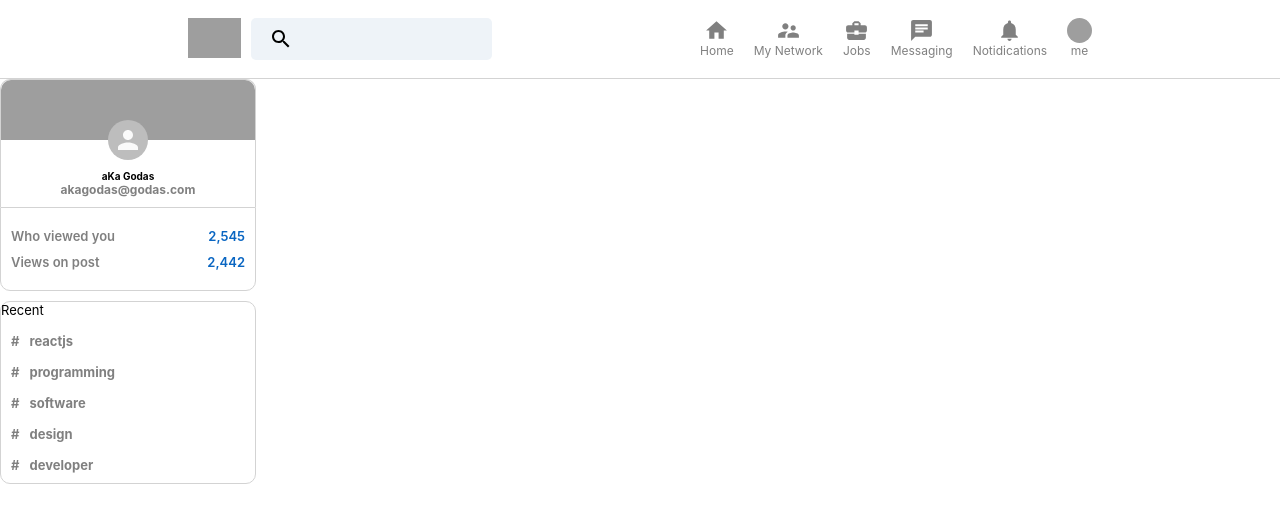
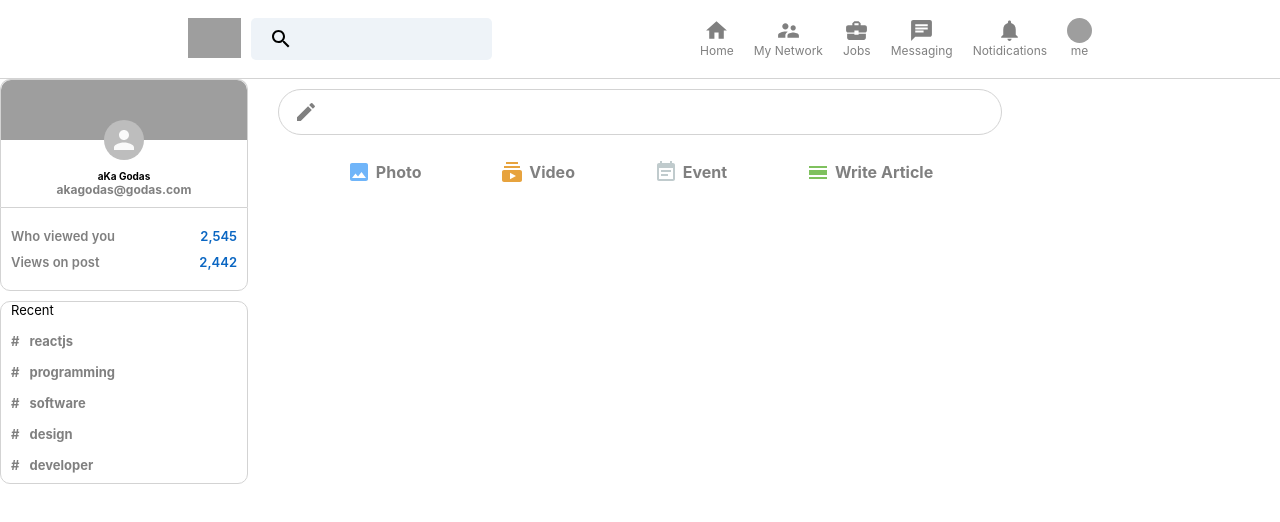
Before and after one commit to matad0rius/linkedin-clone, a React (Create React App) app: page / in a window 1280 px wide. Shown: the top 522 px of the page. Built offline with nearby package versions, Linux system fonts and the light colour scheme; grey boxes are pictures that could not be loaded.

Commit message:
add inputmedia to the feed

```diff
--- a/src/App.js
+++ b/src/App.js
@@ -1,6 +1,7 @@
 import './App.css';
 import Header from './Header';
 import Sidebar from './Sidebar';
+import Feed from './Feed';
 
 function App() {
   return (
@@ -10,7 +11,7 @@
       {/* App Body */}
       <div className="app__body">
         <Sidebar />
-        {/* Feed */}
+        <Feed />
         {/* Widget */}
       </div>
 
--- /dev/null
+++ b/src/Feed.css
@@ -0,0 +1,43 @@
+.feed {
+    flex: 0.6;
+    margin: 0 20px;
+}
+
+.feed__inputContainer {
+    background-color: white;
+    padding: 10px;
+    padding-bottom: 20px;
+    border-radius: 10px;
+    margin-bottom: 20px;
+}
+
+.feed__input {
+    border: 1px solid lightgray;
+    border-radius: 30px;
+    display: flex;
+    padding: 10px;
+    color: gray;
+    padding-left: 15px;
+}
+
+.feed__input > form {
+    display: flex;
+    width: 100%;
+}
+
+.feed__input > form > input {
+    border: none;
+    flex: 1;
+    margin-left: 10px;
+    outline-width: 0;
+    font-weight: 600;
+}
+
+.feed__input > form > button {
+    display: none;
+}
+
+.feed__inputOptions {
+    display: flex;
+    justify-content: space-evenly;
+}
--- /dev/null
+++ b/src/Feed.js
@@ -0,0 +1,37 @@
+import "./Feed.css";
+import CreateIcon from "@material-ui/icons/Create";
+import InputOption from "./InputOption";
+import ImageIcon from "@material-ui/icons/Image";
+import SubscriptionsIcon from "@material-ui/icons/Subscriptions";
+import EventNoteIcon from "@material-ui/icons/EventNote";
+import CalenderViewDayIcon from "@material-ui/icons/CalendarViewDay";
+
+function Feed() {
+  return (
+    <div className="feed">
+      <div className="feed__inputContainer">
+        <div className="feed__input">
+          <CreateIcon />
+          <form>
+            <input type="text" />
+            <button type="submit">Send</button>
+          </form>
+        </div>
+        <div className="feed__inputOptions">
+          {/* input options */}
+          <InputOption Icon={ImageIcon} title="Photo" color="#70B5F9" />
+          <InputOption Icon={SubscriptionsIcon} title="Video" color="#E7A33E" />
+          <InputOption Icon={EventNoteIcon} title="Event" color="#C0CBCD" />
+          <InputOption
+            Icon={CalenderViewDayIcon}
+            title="Write Article"
+            color="#7FC15E"
+          />
+        </div>
+      </div>
+      {/* Posts */}
+    </div>
+  );
+}
+
+export default Feed;
--- a/src/Header.css
+++ b/src/Header.css
@@ -2,6 +2,7 @@
   position: sticky;
   display: flex;
   justify-content: space-evenly;
+  background-color: white;
   border-bottom: 0.1px solid lightgray;
   padding-top: 18px;
   padding-bottom: 18px;
--- /dev/null
+++ b/src/InputOption.css
@@ -0,0 +1,17 @@
+.inputOption {
+    display: flex;
+    align-items: center;
+    margin-top: 15px;
+    color: gray;
+    padding: 10px;
+    cursor: pointer;
+}
+
+.inputOption:hover {
+    background-color: whitesmoke;
+    border-radius: 10px;
+}
+
+.inputOption > h4 {
+    margin-left: 5px;
+}
--- /dev/null
+++ b/src/InputOption.js
@@ -0,0 +1,12 @@
+import "./InputOption.css";
+
+function InputOption({ title, Icon, color }) {
+  return (
+    <div className="inputOption">
+      <Icon style={{ color: color }} />
+      <h4>{title}</h4>
+    </div>
+  );
+}
+
+export default InputOption;
--- a/src/Sidebar.css
+++ b/src/Sidebar.css
@@ -88,6 +88,7 @@
 .sidebar__botton > p {
   font-size: 13px;
   padding-bottom: 10px;
+  padding-left: 10px;
 }
 
 .sidebar__recentItem:hover {
```
